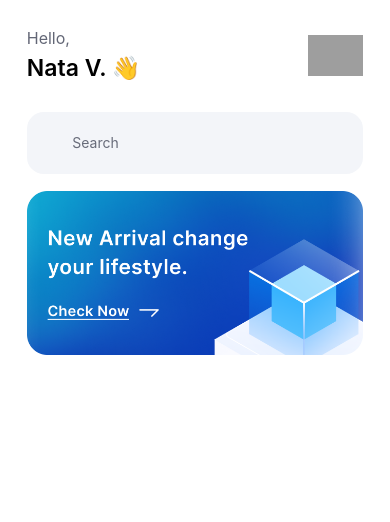
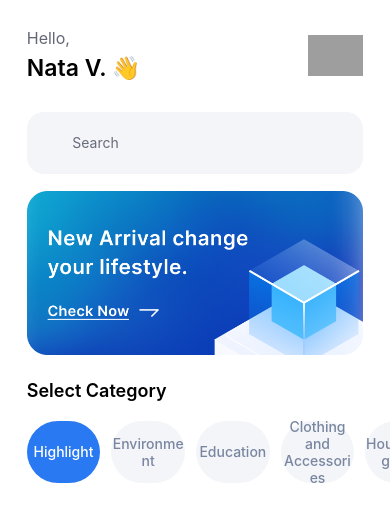
Before and after one commit to anilyavas/DonationApp, a React Native app: screen / in a window 390 px wide. Shown: the top 522 px of the page. Built offline with nearby package versions, Linux system fonts and the light colour scheme; grey boxes are pictures that could not be loaded; some icons are missing.

Commit message:
updated 29th of August

```diff
--- a/App.js
+++ b/App.js
@@ -2,8 +2,6 @@ import React from 'react';
 import {NavigationContainer} from '@react-navigation/native';
 import MainNavigation from './navigation/MainNavigation';
 
-// Importing the Provider component from the React Redux library
-// The Provider component is a higher-order component that provides the Redux store to all components in the app
 import {Provider} from 'react-redux';
 
 import store from './redux/store';
@@ -11,8 +9,6 @@ import {PersistGate} from 'redux-persist/integration/react';
 import {persistor} from './redux/store';
 
 const App = () => {
-  // Rendering the App component with a Provider and NavigationContainer component
-  // We're passing in the store prop to the Provider component, making the store available to all child components
   return (
     <Provider store={store}>
       <PersistGate persistor={persistor} loading={null}>
--- a/components/Tab/Tab.js
+++ b/components/Tab/Tab.js
@@ -13,9 +13,8 @@ const Tab = props => {
   };
   return (
     <Pressable
-      disabled={props.isInactive}
       style={[style.tab, props.isInactive && style.inactiveTab, tabWidth]}
-      onPress={() => props.onPress()}>
+      onPress={() => props.onPress(props.tabId)}>
       <Text
         onTextLayout={event => {
           setWidth(event.nativeEvent.lines[0].width);
@@ -34,6 +33,7 @@ Tab.defaultProps = {
 };
 
 Tab.propTypes = {
+  tabId: PropTypes.number.isRequired,
   title: PropTypes.string.isRequired,
   isInactive: PropTypes.bool,
   onPress: PropTypes.func,
--- a/screens/Home/Home.js
+++ b/screens/Home/Home.js
@@ -6,11 +6,8 @@ import {
   ScrollView,
   Image,
   Pressable,
+  FlatList,
 } from 'react-native';
-
-// Importing the useSelector and useDispatch hooks from the React Redux library
-// The useSelector hook allows us to select and retrieve data from the store
-// The useDispatch hook allows us to dispatch actions to update the store
 import {useDispatch, useSelector} from 'react-redux';
 
 import Header from '../../components/Header/Header';
@@ -18,14 +15,11 @@ import Header from '../../components/Header/Header';
 import globalStyle from '../../assets/styles/globalStyle';
 import style from './style';
 import Search from '../../components/Search/Search';
-
+import Tab from '../../components/Tab/Tab';
+import {updateSelectedCategoryId} from '../../redux/reducers/Categories';
 const Home = () => {
-  // Using the useSelector hook to select the "user" slice of the store
-  // This will return the user object containing firstName, lastName and userId fields
   const user = useSelector(state => state.user);
 
-  // Using the useDispatch hook to get a reference to the dispatch function
-  // This function allows us to dispatch actions to update the store
   const dispatch = useDispatch();
   const categories = useSelector(state => state.categories);
 
@@ -57,10 +51,28 @@ const Home = () => {
             resizeMode={'contain'}
           />
         </Pressable>
+        <View style={style.categoryHeader}>
+          <Header title={'Select Category'} type={2} />
+        </View>
+        <View style={style.categories}>
+          <FlatList
+            horizontal={true}
+            showsHorizontalScrollIndicator={false}
+            data={categories.categories}
+            renderItem={({item}) => (
+              <View style={style.categoryItem} key={item.categoryId}>
+                <Tab
+                  tabId={item.categoryId}
+                  onPress={value => dispatch(updateSelectedCategoryId(value))}
+                  title={item.name}
+                  isInactive={item.categoryId !== categories.selectedCategoryId}
+                />
+              </View>
+            )}></FlatList>
+        </View>
       </ScrollView>
     </SafeAreaView>
   );
 };
 
-// Exporting the Home component to be used in other parts of the app
 export default Home;
--- a/screens/Home/style.js
+++ b/screens/Home/style.js
@@ -38,6 +38,17 @@ const style = StyleSheet.create({
     width: '100%',
     height: verticalScale(160),
   },
+  categories: {
+    marginLeft: horizontalScale(24),
+  },
+  categoryItem: {
+    marginRight: horizontalScale(10),
+  },
+  categoryHeader: {
+    marginHorizontal: horizontalScale(24),
+    marginBottom: verticalScale(16),
+    marginTop: verticalScale(6),
+  },
 });
 
 export default style;
```
